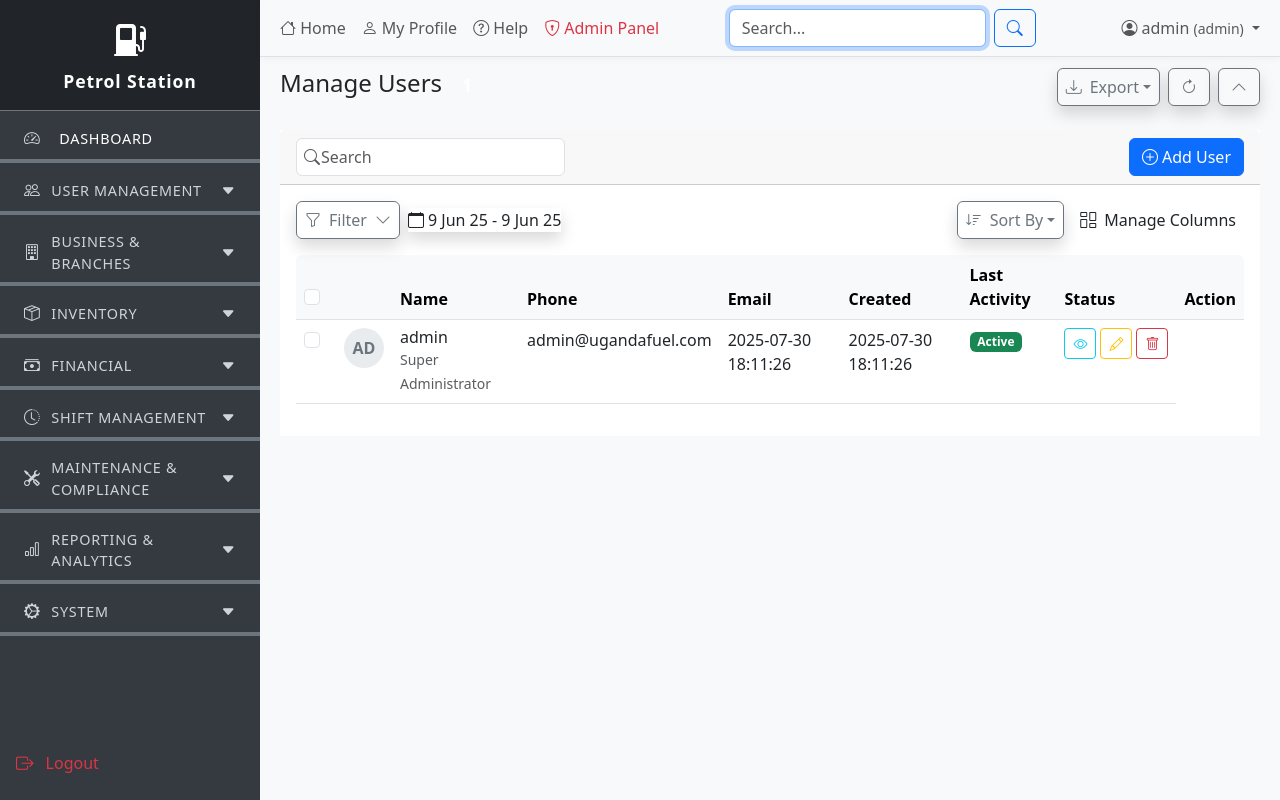
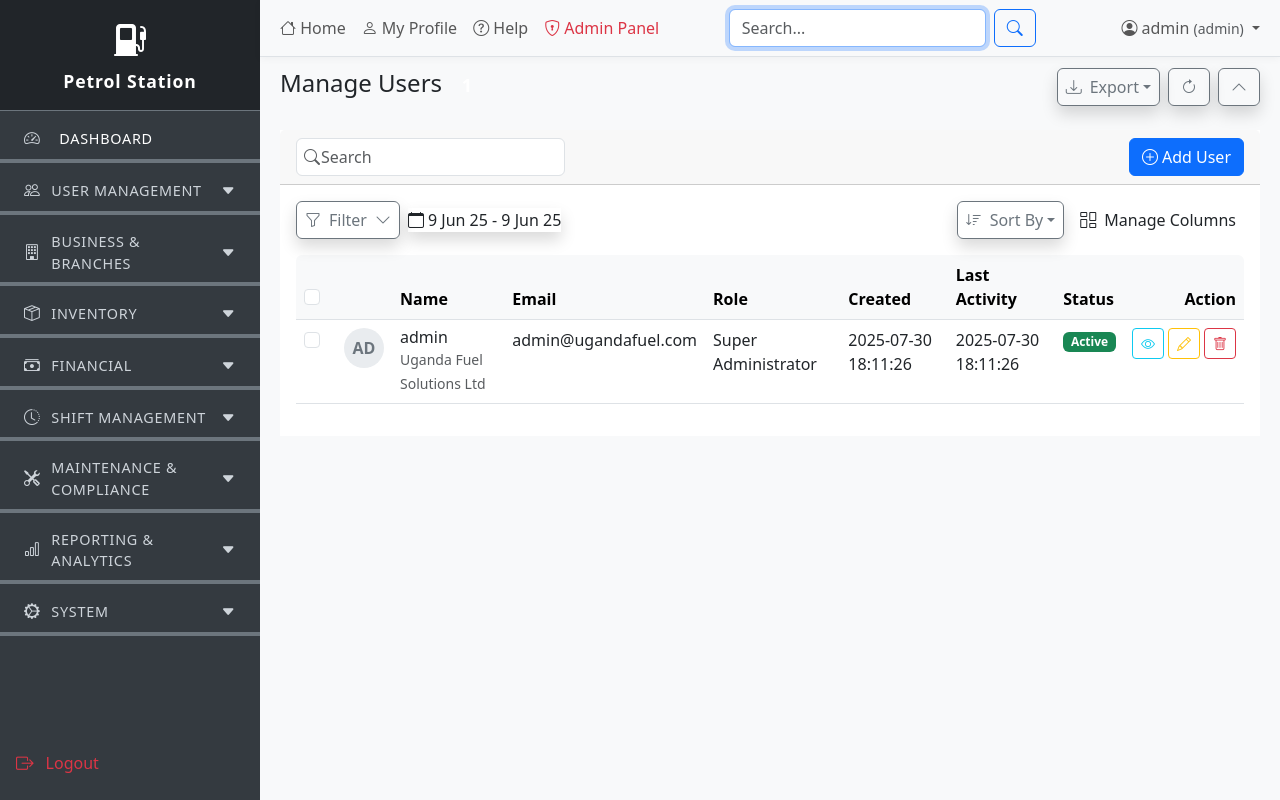
Before and after one commit to AtwongereVianney/fuelstation, a PHP site: page /public/manage_users.php in a window 1280 px wide. Run offline with PHP 8.4, Linux system fonts and the light colour scheme; a user stored in the database is signed in; data comes from the database, SQL or seed files in the repository; tables that the repository leaves empty hold one stand-in row (values such as "Sample post"); data that the repository does not hold is empty.

Commit message:
correct table

```diff
--- a/public/manage_users.php
+++ b/public/manage_users.php
@@ -400,8 +400,8 @@ $total_users = count($users);
                                     </th>
                                     <th class="no-sort"></th>
                                     <th>Name</th>
-                                    <th>Phone</th>
                                     <th>Email</th>
+                                    <th>Role</th>
                                     <th>Created</th>
                                     <th>Last Activity</th>
                                     <th>Status</th>
@@ -423,10 +423,11 @@ $total_users = count($users);
                                             <td>
                                                 <div>
                                                     <h6 class="mb-0"><?php echo htmlspecialchars($user['username']); ?></h6>
-                                                    <small class="text-muted"><?php echo htmlspecialchars($user['role_display_name'] ?? $user['role_name'] ?? 'N/A'); ?></small>
+                                                    <small class="text-muted"><?php echo htmlspecialchars($user['business_name'] ?? 'N/A'); ?></small>
                                                 </div>
                                             </td>
                                             <td><?php echo htmlspecialchars($user['email']); ?></td>
+                                            <td><?php echo htmlspecialchars($user['role_display_name'] ?? $user['role_name'] ?? 'N/A'); ?></td>
                                             <td><?php echo htmlspecialchars($user['created_at']); ?></td>
                                             <td><?php echo htmlspecialchars($user['updated_at'] ?? 'Never'); ?></td>
                                             <td>
```
